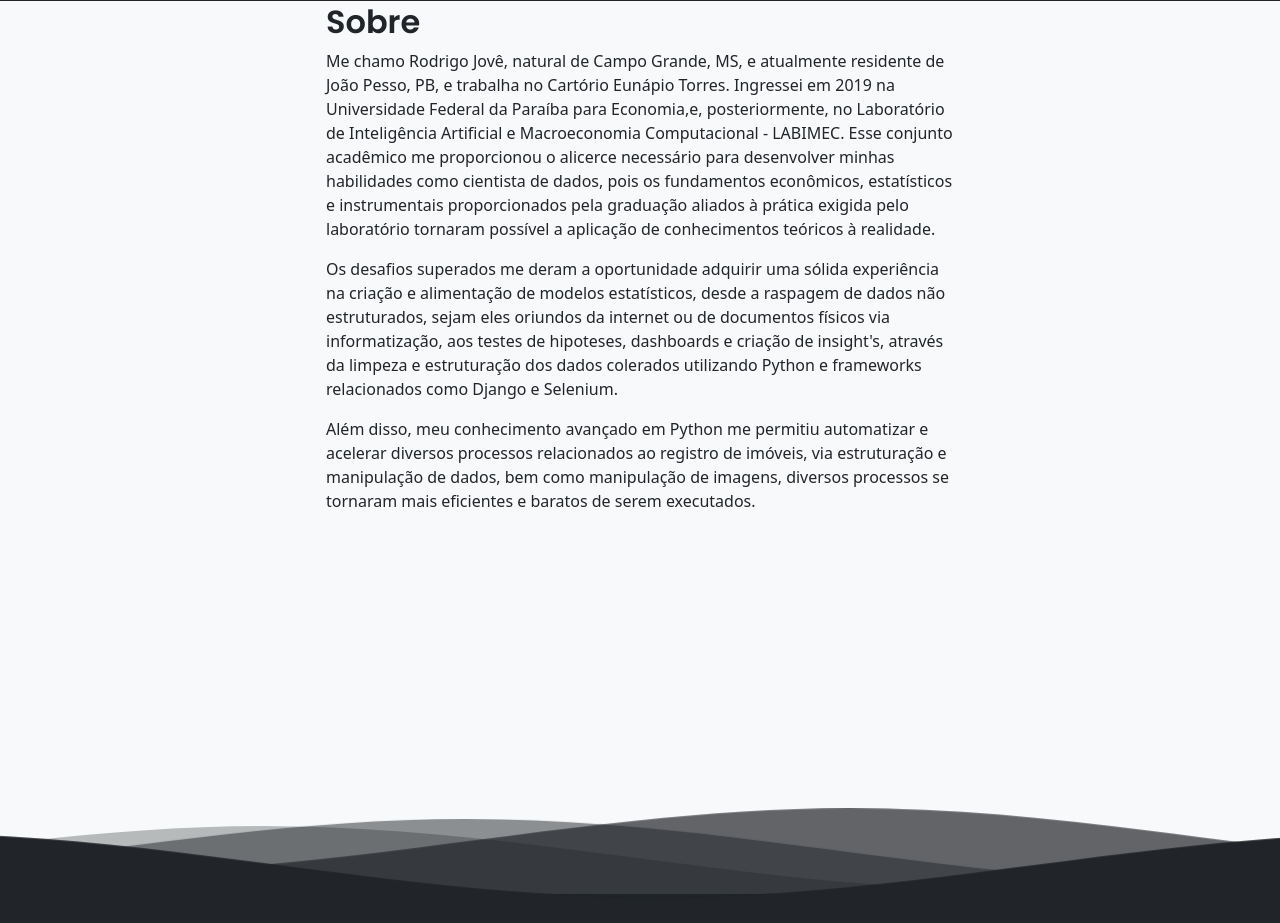
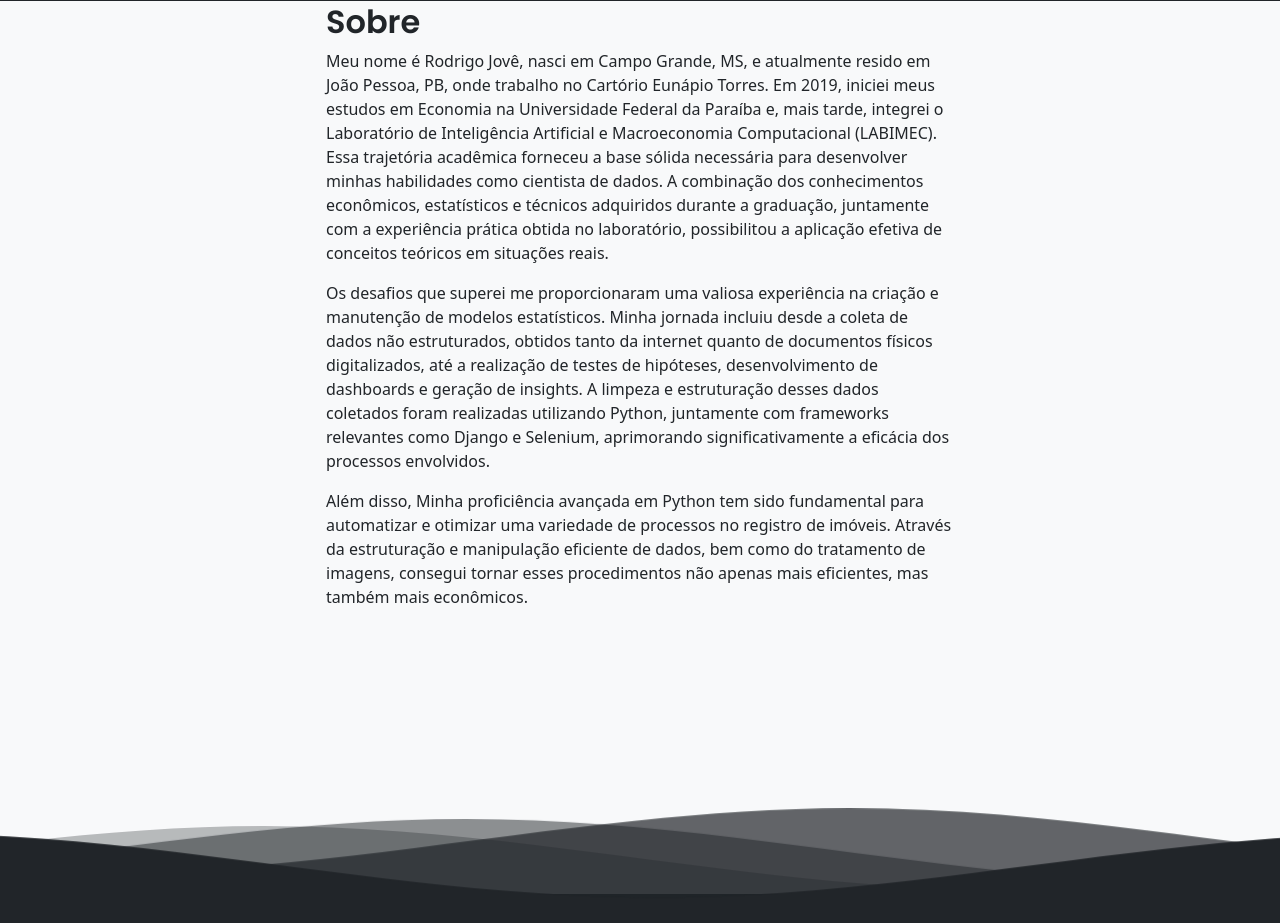
Before and after one commit to PortfolioJovePy/Portfolio, a Django app: page /sobre/ in a window 1280 px wide. Shown: the part 75-998 px from the top of the page. Run offline with Django 4.2, Linux system fonts and the light colour scheme.

Commit message:
Atualizar o sobre.html

```diff
--- a/principal/templates/sobre.html
+++ b/principal/templates/sobre.html
@@ -8,15 +8,14 @@
             <div class="col-3"></div>
             <div class="col-6 text-start text-{{request.theme}}">
             <h2 class="fs-2 no-underline fw-bolder">Sobre</h2>
-            <p class="fs-6">Me chamo Rodrigo Jovê, natural de Campo Grande, MS, e atualmente residente de João Pesso, PB, e trabalha no Cartório Eunápio Torres.
-            Ingressei em 2019 na Universidade Federal da Paraíba para Economia,e, posteriormente, no Laboratório de Inteligência Artificial e Macroeconomia Computacional - LABIMEC.
-            Esse conjunto acadêmico me proporcionou o alicerce necessário para desenvolver minhas habilidades como cientista de dados, pois os fundamentos econômicos, estatísticos e instrumentais proporcionados pela graduação aliados à prática exigida pelo laboratório tornaram possível a aplicação de conhecimentos teóricos à realidade.
+            <p class="fs-6">
+                Meu nome é Rodrigo Jovê, nasci em Campo Grande, MS, e atualmente resido em João Pessoa, PB, onde trabalho no Cartório Eunápio Torres. Em 2019, iniciei meus estudos em Economia na Universidade Federal da Paraíba e, mais tarde, integrei o Laboratório de Inteligência Artificial e Macroeconomia Computacional (LABIMEC). Essa trajetória acadêmica forneceu a base sólida necessária para desenvolver minhas habilidades como cientista de dados. A combinação dos conhecimentos econômicos, estatísticos e técnicos adquiridos durante a graduação, juntamente com a experiência prática obtida no laboratório, possibilitou a aplicação efetiva de conceitos teóricos em situações reais.
             </p>
             <p class="fs-6">
-                Os desafios superados me deram a oportunidade adquirir uma sólida experiência na criação e alimentação de modelos estatísticos, desde a raspagem de dados não estruturados, sejam eles oriundos da internet ou de documentos físicos via informatização, aos testes de hipoteses, dashboards e criação de insight's, através da limpeza e estruturação dos dados colerados utilizando Python e frameworks relacionados como Django e Selenium.
+                Os desafios que superei me proporcionaram uma valiosa experiência na criação e manutenção de modelos estatísticos. Minha jornada incluiu desde a coleta de dados não estruturados, obtidos tanto da internet quanto de documentos físicos digitalizados, até a realização de testes de hipóteses, desenvolvimento de dashboards e geração de insights. A limpeza e estruturação desses dados coletados foram realizadas utilizando Python, juntamente com frameworks relevantes como Django e Selenium, aprimorando significativamente a eficácia dos processos envolvidos.
             </p>
             <p class="fs-6">
-                Além disso, meu conhecimento avançado em Python me permitiu automatizar e acelerar diversos processos relacionados ao registro de imóveis, via estruturação e manipulação de dados, bem como manipulação de imagens, diversos processos se tornaram mais eficientes e baratos de serem executados.
+                Além disso, Minha proficiência avançada em Python tem sido fundamental para automatizar e otimizar uma variedade de processos no registro de imóveis. Através da estruturação e manipulação eficiente de dados, bem como do tratamento de imagens, consegui tornar esses procedimentos não apenas mais eficientes, mas também mais econômicos.
             </p>
             </div>
             <div class="col-3"></div>
```
